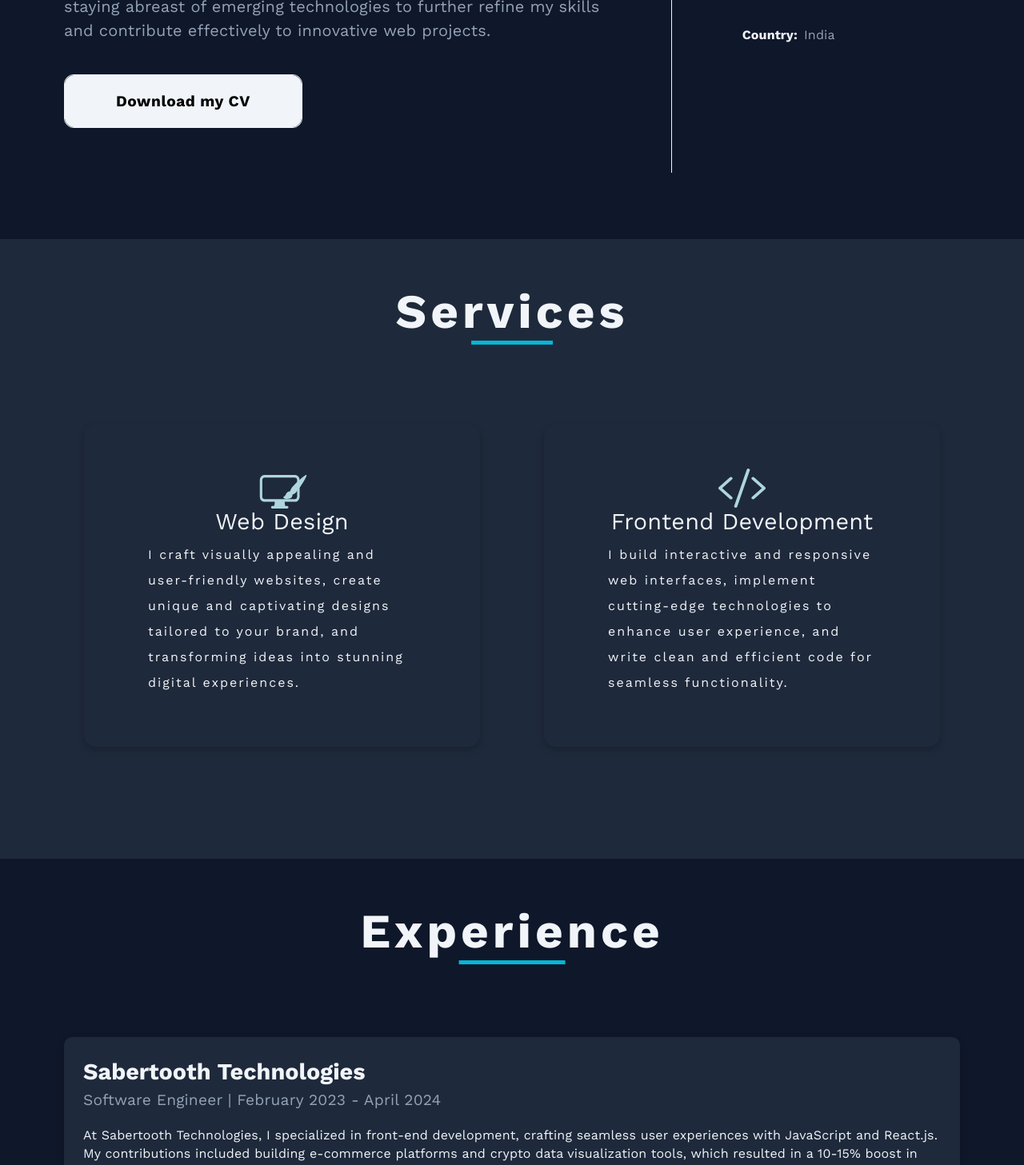
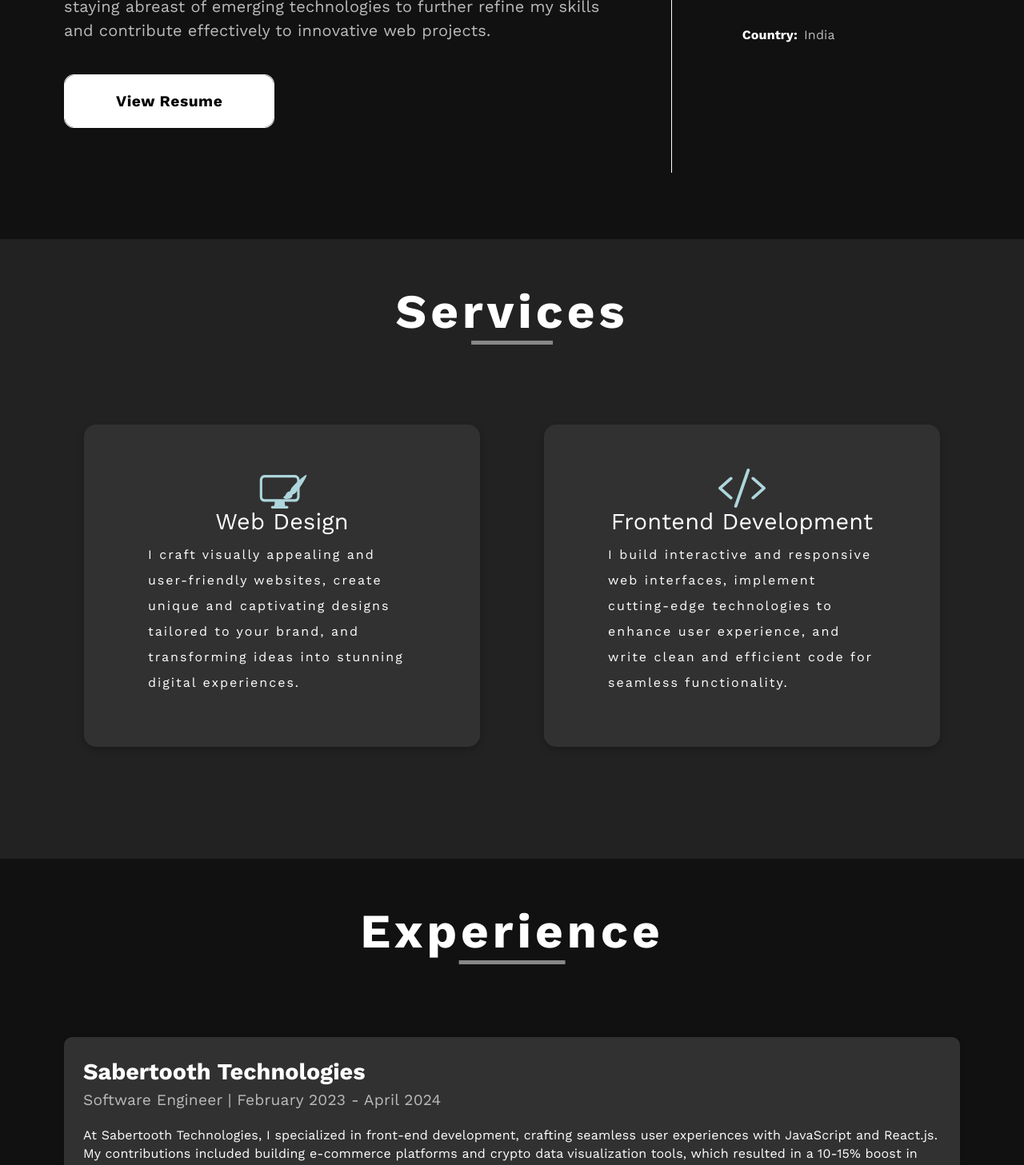
Before and after one commit to AnkitNub/ankit-portfolio, a React (Create React App) app: page / in a window 1280 px wide. Shown: the part 1330-2787 px from the top of the page at 80% size. Built offline with nearby package versions, Linux system fonts and the light colour scheme; a web font is replaced by a local one.

Commit message:
Refactor styles and update CV: Change color palette to black and grey, enhance responsiveness, and improve project descriptions.

```diff
--- a/src/App.css
+++ b/src/App.css
@@ -1,5 +1,5 @@
 :root {
-  --purple-hover: #7b6fee; /* Define purple hover color */
+  --purple-hover: #666; /* Use grey for hover effect */
 }
 
 .red-text {
--- a/src/components/about/about.jsx
+++ b/src/components/about/about.jsx
@@ -59,9 +59,9 @@ const sideVariant = {
   visible: {
     transform: 'scale(1)',
     transition: {
-      duration: .7,
+      duration: 0.7,
       type: 'spring',
-      delay: .7,
+      delay: 0.7,
     },
   },
 };
@@ -134,10 +134,10 @@ const About = () => {
               </span>
             </h3>
             <p>
-              I'm a junior frontend developer, I am dedicated to crafting
-              engaging and user-centric web experiences. I possess a robust
-              foundation in HTML, CSS, and JavaScript, and I am adept at
-              translating designs into intuitive, interactive interfaces.
+              I'm a Fullstack Developer, I am dedicated to crafting engaging and
+              user-centric web experiences. I possess a robust foundation in
+              JavaScript, React and Next.js and I am adept at translating
+              designs into intuitive, interactive interfaces.
             </p>
             <br></br>
             <p>
@@ -154,7 +154,6 @@ const About = () => {
             initial="hidden"
             whileInView="visible"
             viewport={{ once: true }}
-            download="Ankit Webdev CV"
             target="_blank"
             rel="noreferrer"
             style={{ width: 'fit-content' }}
@@ -164,7 +163,7 @@ const About = () => {
               beforeBgColorHover="transparent"
               hoverColor="var(--white-text)"
               textColor="black"
-              content="Download my CV"
+              content="View Resume"
             ></CustomButton>
           </motion.a>
         </Stack>
--- a/src/components/exed/exed.jsx
+++ b/src/components/exed/exed.jsx
@@ -7,7 +7,7 @@ import { styled } from 'styled-components';
 const StyledCard = styled(Card)`
   && {
     margin: 1rem 0;
-    background-color: var(--second-black-background);
+    background-color: #313131; /* Changed to #313131 */
     color: var(--white-text);
     border-radius: 10px;
     box-shadow: 0px 4px 10px rgba(0, 0, 0, 0.2);
@@ -38,28 +38,27 @@ const Exed = () => {
               <Typography
                 variant="h5"
                 fontWeight="bold"
-                sx={{ fontSize: { xs: '1.5rem', lg: '1.8rem' } }} // Adjusted font size
+                sx={{ fontSize: { xs: '1.5rem', lg: '1.8rem' } }}
               >
                 {item.name}
               </Typography>
               <Typography
                 variant="subtitle1"
                 color="var(--gray-text)"
-                sx={{ fontSize: { xs: '1rem', lg: '1.2rem' } }} // Adjusted font size
+                sx={{ fontSize: { xs: '1rem', lg: '1.2rem' } }}
               >
                 {item.type} | {item.about.date}
               </Typography>
               <Typography
                 variant="body2"
                 marginTop="1rem"
-                sx={{ fontSize: { xs: '0.9rem', lg: '1rem' } }} // Adjusted font size
-              >
-                {item.about.info}
-              </Typography>
+                sx={{ fontSize: { xs: '0.9rem', lg: '1rem' } }}
+                dangerouslySetInnerHTML={{ __html: item.about.info }}
+              />
               <Typography
                 variant="h6"
                 marginTop="1rem"
-                sx={{ fontSize: { xs: '1.2rem', lg: '1.5rem' } }} // Adjusted font size
+                sx={{ fontSize: { xs: '1.2rem', lg: '1.5rem' } }}
               >
                 {item.about.subTitle}
               </Typography>
@@ -69,13 +68,58 @@ const Exed = () => {
                     <Typography
                       variant="body2"
                       color="var(--gray-text)"
-                      sx={{ fontSize: { xs: '0.9rem', lg: '1rem' } }} // Adjusted font size
+                      sx={{ fontSize: { xs: '0.9rem', lg: '1rem' } }}
                     >
                       {point}
                     </Typography>
                   </li>
                 ))}
               </ul>
+              {/* Render projects if available */}
+              {item.projects && item.projects.length > 0 && (
+                <>
+                  <Typography
+                    variant="subtitle1"
+                    marginTop="1.5rem"
+                    fontWeight="bold"
+                    sx={{ fontSize: { xs: '1.1rem', lg: '1.3rem' } }}
+                  >
+                    Projects:
+                  </Typography>
+                  <ul>
+                    {item.projects.map((proj, idx) => (
+                      <li key={idx}>
+                        <Typography
+                          variant="body2"
+                          sx={{
+                            fontWeight: 600,
+                            fontSize: { xs: '1rem', lg: '1.1rem' },
+                          }}
+                        >
+                          {proj.name}{' '}
+                          <span
+                            style={{
+                              fontWeight: 400,
+                              color: 'var(--gray-text)',
+                            }}
+                          >
+                            ({proj.date})
+                          </span>
+                        </Typography>
+                        <Typography
+                          variant="body2"
+                          sx={{
+                            color: 'var(--gray-text)',
+                            fontSize: { xs: '0.9rem', lg: '1rem' },
+                          }}
+                        >
+                          {proj.description}
+                        </Typography>
+                      </li>
+                    ))}
+                  </ul>
+                </>
+              )}
             </StyledCardContent>
           </StyledCard>
         ))}
--- a/src/components/services/services.jsx
+++ b/src/components/services/services.jsx
@@ -10,7 +10,7 @@ const StyledStack = styled(Stack)`
     padding: 4rem 5rem;
     align-items: center; // Changed to center for icon alignment
     gap: 2rem;
-    background-color: var(--second-black-background);
+    background-color: #313131; /* Changed to #313131 */
     color: var(--white-text);
     border-radius: 15px;
     box-shadow: 0px 4px 10px rgba(0, 0, 0, 0.2);
--- a/src/components/skills/skills.jsx
+++ b/src/components/skills/skills.jsx
@@ -44,13 +44,8 @@ const Skills = () => {
   };
   return (
     <Box className="skills container black-container">
-			<Heading
-				id="skills"
-				headerText="Skills"
-			/>
-			<Stack
-				sx={{ flexDirection: { sm: 'column', lg: 'row' } }}
-				gap="1rem">
+      <Heading id="skills" headerText="Skills" />
+      <Stack sx={{ flexDirection: { sm: 'column', lg: 'row' } }} gap="1rem">
         <Timeline
           position="alternate"
           sx={{
@@ -58,7 +53,8 @@ const Skills = () => {
             flexDirection: { xs: 'row', lg: 'column' },
             flexWrap: { xs: 'wrap', lg: 'nowrap' },
             justifyContent: { xs: 'unset', md: 'center', lg: 'unset' },
-					}}>
+          }}
+        >
           {skills.map((skill, index) => {
             return (
               <TimelineItem
@@ -67,11 +63,13 @@ const Skills = () => {
                   flexDirection: { xs: 'row-reverse', lg: 'row' },
                   direction: { xs: 'rtl', lg: 'ltr' },
                   width: { xs: '120px', md: 'unset' },
-								}}>
+                }}
+              >
                 <TimelineSeparator
                   sx={{
                     flexDirection: { xs: 'unset', lg: 'column' },
-									}}>
+                  }}
+                >
                   <TimelineDot
                     onClick={() => {
                       handleClick(skill.id);
@@ -90,7 +88,8 @@ const Skills = () => {
                 <StyledContent
                   onClick={() => {
                     handleClick(skill.id);
-									}}>
+                  }}
+                >
                   {skill.name}
                 </StyledContent>
               </TimelineItem>
@@ -106,29 +105,32 @@ const Skills = () => {
           key={chosenSkill.id}
           className="glass-effect"
           sx={{
-						width: { xs: '100%', lg: '74%' },
-						padding: { xs: '2rem 1.5rem', lg: '3rem 5.5rem' },
-						background: 'rgba(255, 255, 255, 0.03)',
-						backdropFilter: 'blur(10px)',
-						borderRadius: '15px',
-						border: '1px solid rgba(255, 255, 255, 0.1)',
-						transition: 'all 0.3s ease-in-out',
+            'width': { xs: '100%', lg: '74%' },
+            'padding': { xs: '2rem 1.5rem', lg: '3rem 5.5rem' },
+            'background': '#313131', // Changed to #313131
+            'backdropFilter': 'blur(10px)',
+            'borderRadius': '15px',
+            'border': '1px solid rgba(255, 255, 255, 0.1)',
+            'transition': 'all 0.3s ease-in-out',
             '&:hover': {
               border: '1px solid var(--secondary-color)',
               transform: 'translateY(-5px)',
-							boxShadow: '0 20px 40px rgba(0, 0, 0, 0.2)'
-						}
-					}}>
+              boxShadow: '0 20px 40px rgba(0, 0, 0, 0.2)',
+            },
+          }}
+        >
           <Stack
             justifyContent="space-between"
             alignItems="center"
-						sx={{ gap: { xs: '3rem', md: '5rem', lg: '7rem' } }}>
+            sx={{ gap: { xs: '3rem', md: '5rem', lg: '7rem' } }}
+          >
             <Stack gap="0.5rem">
               <Typography
                 variant="h4"
                 fontWeight="700"
                 sx={{ fontSize: { xs: '2', lg: '2.6' } }}
-								color="var(--white-text)">
+                color="var(--white-text)"
+              >
                 {chosenSkill.name}
               </Typography>
               <Typography
@@ -136,7 +138,8 @@ const Skills = () => {
                 color="var(--white-text)"
                 letterSpacing="1.3px"
                 lineHeight="1.8"
-								sx={{ fontSize: { xs: '0.9rem', lg: '1rem' } }}>
+                sx={{ fontSize: { xs: '0.9rem', lg: '1rem' } }}
+              >
                 {chosenSkill.info}
               </Typography>
             </Stack>
@@ -146,7 +149,8 @@ const Skills = () => {
                 transform: { xs: 'scale(2)', md: 'scale(3)', lg: 'scale(5)' },
                 opacity: '0.3',
                 marginBottom: { xs: '1rem', lg: '3rem' },
-							}}>
+              }}
+            >
               {chosenSkill.icon}
             </Box>
           </Stack>
--- a/src/components/starMessage/starButton.jsx
+++ b/src/components/starMessage/starButton.jsx
@@ -8,7 +8,7 @@ import { motion } from 'framer-motion';
 const StyledButton = styled(Button)`
   && {
     padding: 10px 13px;
-    background: linear-gradient(45deg, #02022b 35%, #353548 90%);
+    background: linear-gradient(45deg, #111 35%, #222 90%);
     // box-shadow: 0px 0px 6px 2px rgb(255 255 255 / 29%),
     // 	0px 0px 6px 2px rgb(57 6 64 / 47%);
     transition: all 0.2s linear;
--- a/src/components/starMessage/starMessage.jsx
+++ b/src/components/starMessage/starMessage.jsx
@@ -14,8 +14,8 @@ const StyledMessage = styled(Box)`
   transform: translate(-50%, -50%);
   min-width: 300px;
   max-width: 410px;
-  background: linear-gradient(45deg, #02022b 35%, #353548 90%);
-  color: white;
+  background: linear-gradient(45deg, #111 35%, #222 90%);
+  color: var(--white-text);
   text-align: center;
   padding: 3rem 2rem;
   border-radius: 1rem;
--- a/src/components/work/work.jsx
+++ b/src/components/work/work.jsx
@@ -60,7 +60,7 @@ const ShowMoreButton = styled(Button)`
 
 const ProjectCard = styled(Stack)`
   padding: 2.5rem;
-  background: var(--card-bg);
+  background: #313131; /* Changed to #313131 */
   border-radius: 16px;
   transition: all 0.4s ease-in-out;
   border: 1px solid rgba(79, 70, 229, 0.1);
--- a/src/data/experienceData.js
+++ b/src/data/experienceData.js
@@ -9,12 +9,26 @@ export const exData = [
       subTitle: 'Key Achievements',
       list: [
         'Developed and optimized web3 components for Crypto Jhinga using React.js, enhancing UI/UX and boosting user engagement.',
-        ' Integrated payment functionality and implemented Chart.js for daily crypto graphs, increasing data interaction by 25%.',
+        'Integrated payment functionality and implemented Chart.js for daily crypto graphs, increasing data interaction by 25%.',
         'Created a responsive e-commerce platform for Lantern Sharks, improving user experience and increasing sales by 15%.',
         'Integrated RazorPay and tested for seamless payment processing.',
         'Implemented a dynamic product filtering system, enhancing user experience and increasing sales by 10%.',
       ],
     },
+    projects: [
+      {
+        name: 'Crypto Jhinga',
+        date: '2023',
+        description:
+          'Built and optimized web3 components, integrated payment functionality, and implemented Chart.js for daily crypto graphs.',
+      },
+      {
+        name: 'Lantern Sharks',
+        date: '2023',
+        description:
+          'Developed a responsive e-commerce platform, integrated RazorPay, and implemented dynamic product filtering.',
+      },
+    ],
     moreInfo: {
       title: '',
       text: '',
@@ -35,6 +49,7 @@ export const exData = [
         'Managed hosting and deployment, ensuring seamless website performance and uptime.',
       ],
     },
+    projects: [],
     moreInfo: {
       title: '',
       text: '',
@@ -54,27 +69,44 @@ export const exData = [
         'Implemented a dynamic gallery section to highlight their photography work in an interactive and visually appealing manner.',
       ],
     },
+    projects: [],
     moreInfo: {
       title: '',
       text: '',
     },
   },
   {
-    id: 3,
-    name: 'Kabe Share',
+    id: 4,
+    name: 'Ando JP',
     type: 'Full Stack Developer',
     about: {
       date: 'March 2025 - Current',
-      info: 'At Kabe Share, I lead the development of an innovative wall art marketplace platform, combining e-commerce functionality with social engagement features. Working with React.js and Redux, I created a dynamic platform that connects artists with art enthusiasts. The platform includes features like a custom CMS, gamification elements, and an interactive community system.',
+      info: `Built multilingual job portals and wall art marketplaces with role-based dashboards using Firebase and Supabase. Enhanced user experience with advanced features, gamification, and responsive design.`,
       subTitle: 'Key Contributions',
       list: [
+        'Developed a multilingual job portal with role-based dashboards.',
+        'Integrated Firebase authentication and Supabase for real-time data.',
+        'Implemented advanced job search filters, resume uploads, and application tracking.',
         'Developed a modern web platform using React.js and Redux for a wall art marketplace with 50+ daily active users.',
         'Built a custom CMS enabling sellers to manage their art portfolios, resulting in 30% increase in content uploads.',
-        'Implemented an interactive comment system with point-based rewards (1 points per comment, bonus points for correct artwork name guesses).',
-        'Designed a gamification system where users earn rewards for engagement, leading to 45% increase in user interactions.',
+        'Implemented an interactive comment system with point-based rewards and gamification, leading to 45% increase in user interactions.',
         'Created reusable component library and implemented responsive design, ensuring seamless experience across all devices.',
       ],
     },
+    projects: [
+      {
+        name: 'Skiwiks',
+        date: '2025',
+        description:
+          'Built a multilingual job portal with role-based dashboards, Firebase authentication, Supabase database, advanced filters, and application tracking.',
+      },
+      {
+        name: 'Kabe Share',
+        date: '2025',
+        description:
+          'Developed a React.js + Redux platform for wall art marketplace, custom CMS for sellers, point-based comment system, and gamified features.',
+      },
+    ],
     moreInfo: {
       title: '',
       text: '',
--- a/src/index.css
+++ b/src/index.css
@@ -6,35 +6,35 @@
 
 /* Set variables */
 :root {
-  /* Modern Color Palette */
-  --primary-color: #4f46e5; /* Deep indigo */
-  --secondary-color: #06b6d4; /* Bright cyan */
-  --background-dark: #0f172a; /* Navy black */
-  --background-light: #1e293b; /* Deep slate */
-  --text-primary: #f1f5f9; /* Light slate */
-  --text-secondary: #94a3b8; /* Cool gray */
-  --accent-color: #10b981; /* Emerald */
-  --gradient-1: linear-gradient(135deg, #4f46e5 0%, #06b6d4 100%);
-  --gradient-2: linear-gradient(135deg, #10b981 0%, #4f46e5 100%);
-  --card-bg: rgba(30, 41, 59, 0.7);
-  --nav-bg: rgba(15, 23, 42, 0.9);
-  --box-shadow: 0 4px 6px -1px rgba(0, 0, 0, 0.3),
-    0 2px 4px -2px rgba(0, 0, 0, 0.3);
-  --hover-shadow: 0 10px 15px -3px rgba(0, 0, 0, 0.4),
-    0 4px 6px -4px rgba(0, 0, 0, 0.4);
+  /* Black & Grey Color Palette */
+  --primary-color: #222; /* Dark grey */
+  --secondary-color: #444; /* Medium grey */
+  --background-dark: #111; /* Almost black */
+  --background-light: #222; /* Dark grey */
+  --text-primary: #fff; /* White */
+  --text-secondary: #bbb; /* Light grey */
+  --accent-color: #888; /* Accent grey */
+  --gradient-1: linear-gradient(135deg, #222 0%, #444 100%);
+  --gradient-2: linear-gradient(135deg, #444 0%, #222 100%);
+  --card-bg: rgba(40, 40, 48, 0.85); /* Was rgba(34, 34, 34, 0.7) */
+  --nav-bg: rgba(17, 17, 17, 0.95);
+  --box-shadow: 0 4px 6px -1px rgba(0, 0, 0, 0.7),
+    0 2px 4px -2px rgba(0, 0, 0, 0.7);
+  --hover-shadow: 0 10px 15px -3px rgba(0, 0, 0, 0.8),
+    0 4px 6px -4px rgba(0, 0, 0, 0.8);
 
   /* Replace existing color variables */
   --red-text: var(--text-primary);
   --white-text: var(--text-primary);
   --gray-text: var(--text-secondary);
   --dark-gray-text: var(--accent-color);
-  --icons-colors: var(--secondary-color);
+  --icons-colors: var(--accent-color);
   --person-icon: var(--text-primary);
-  --active-skill-green: var(--accent-color);
+  --active-skill-green: var(--secondary-color);
   --home-background: var(--background-dark);
   --black-background: var(--background-dark);
   --second-black-background: var(--background-light);
-  --red-shadow: 0px 0px 27px -6px var(--primary-color);
+  --red-shadow: 0px 0px 27px -6px var(--secondary-color);
 }
 
 * {
```
Also changed, not shown: 1 other file (tests, documents, lock files or other folders). Lines whose indentation alone changed are shown as unchanged.
